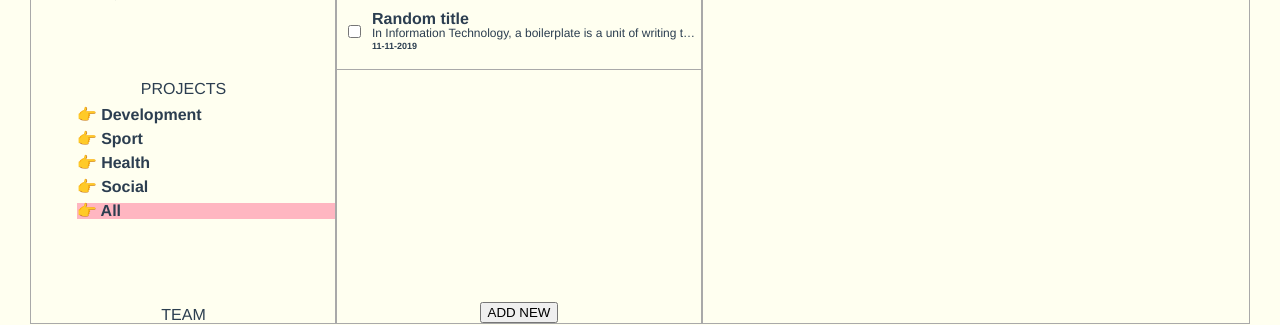
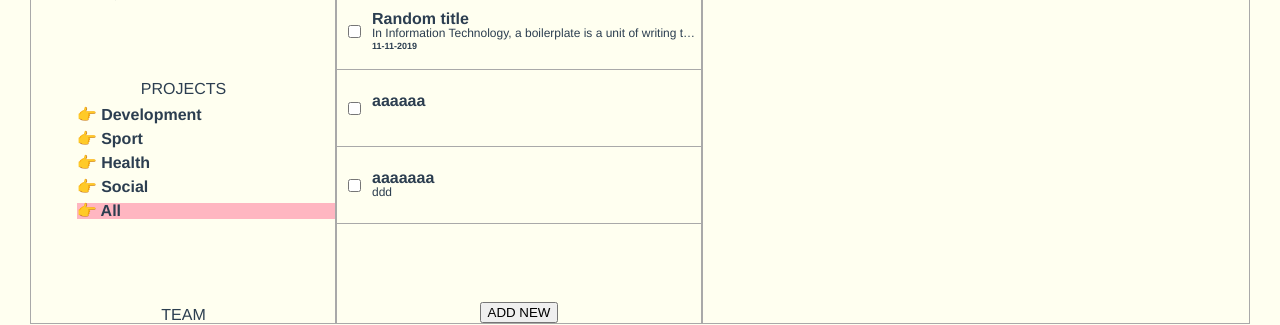
Before and after one commit to mlvrkhn/v-teams, a Vue app: page /tasks/create in a window 1280 px wide. Shown: the part 408-733 px from the top of the page. Built offline with nearby package versions, Linux system fonts and the light colour scheme; data requests are answered from the project's data file.

Commit message:
Update mapgetters in CreateTask

```diff
--- a/db.json
+++ b/db.json
@@ -97,6 +97,28 @@
           "name": "Mbappe"
         }
       ]
+    },
+    {
+      "id": 2072530,
+      "owner": {
+        "id": "11",
+        "name": "Martin"
+      },
+      "category": "",
+      "title": "aaaaaa",
+      "description": "",
+      "date": "",
+      "isCompleted": false,
+      "attendees": []
+    },
+    {
+      "id": 9273857,
+      "category": "Other",
+      "title": "aaaaaaa",
+      "description": "ddd",
+      "date": "",
+      "isCompleted": false,
+      "attendees": []
     }
   ]
 }
--- a/src/views/CreateTask.vue
+++ b/src/views/CreateTask.vue
@@ -32,7 +32,9 @@ export default {
 		// ...mapGetters({
 		// 	getUser: 'user/getUser',
 		// }),
-		...mapGetters(['user/getUser']),
+		...mapGetters({
+			getUser: 'user/getUser',
+		}),
 	},
 	data() {
 		return {
@@ -56,7 +58,7 @@ export default {
 		},
 		createNewTask() {
 			const id = Math.floor(Math.random() * 10000000);
-			const owner = this.$store.getters['user/getUser'];
+			const owner = this.getUser;
 
 			return {
 				id,
```
Lines whose indentation alone changed are shown as unchanged.
